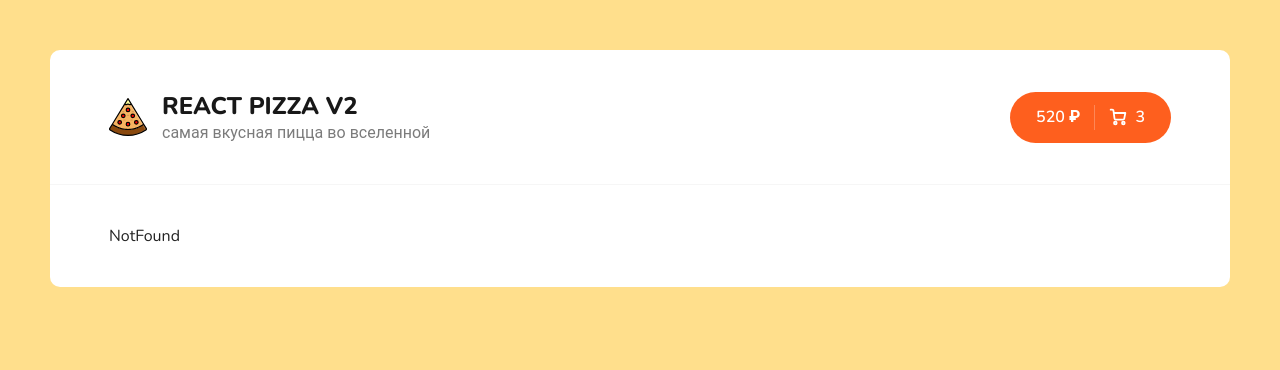
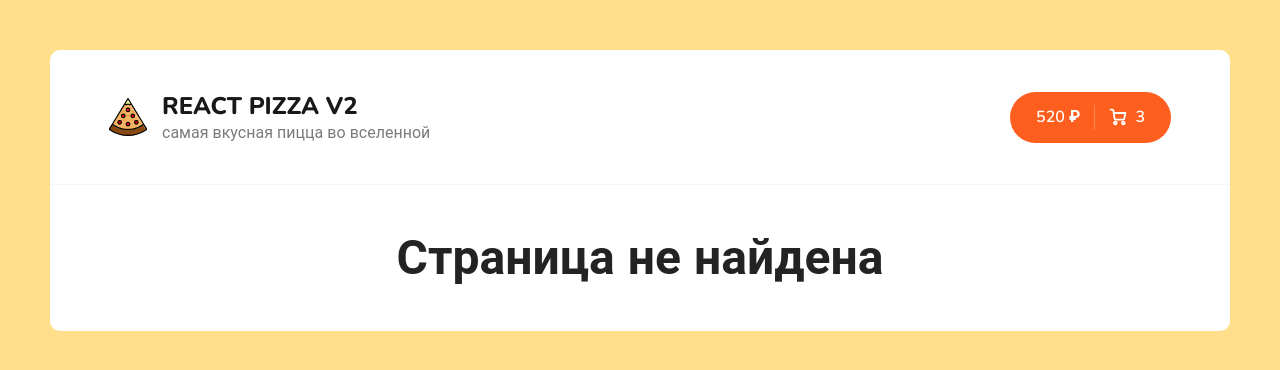
Before and after one commit to artzzon/react-pizza, a React (Vite) app: page / in a window 1280 px wide. Shown: the top 370 px of the page. Built offline with nearby package versions, Linux system fonts and the light colour scheme.

Commit message:
add NotFond page

```diff
--- /dev/null
+++ b/src/components/NotFound/NotFound.module.scss
@@ -0,0 +1,3 @@
+.root {
+    text-align: center;
+}
--- /dev/null
+++ b/src/components/NotFound/index.jsx
@@ -0,0 +1,6 @@
+import styles from "./NotFound.module.scss";
+
+export default function index() {
+  // доделать стили, кнопку "вернуться на главную"
+  return <h1 className={styles.root}>Страница не найдена</h1>;
+}
--- a/src/pages/NotFound.jsx
+++ b/src/pages/NotFound.jsx
@@ -1,5 +1,5 @@
-import React from "react";
+import NotFoundBlock from "../components/NotFound/index";
 
 export default function NotFound() {
-  return <div>NotFound</div>;
+  return <NotFoundBlock />;
 }
```
